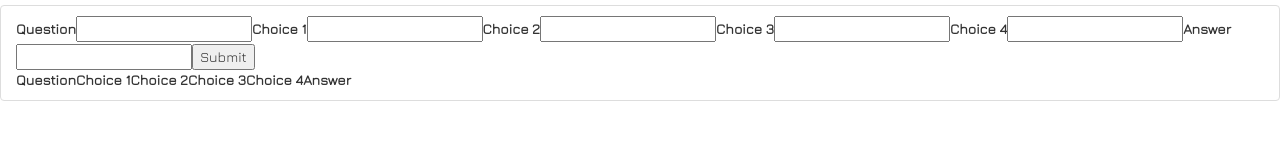
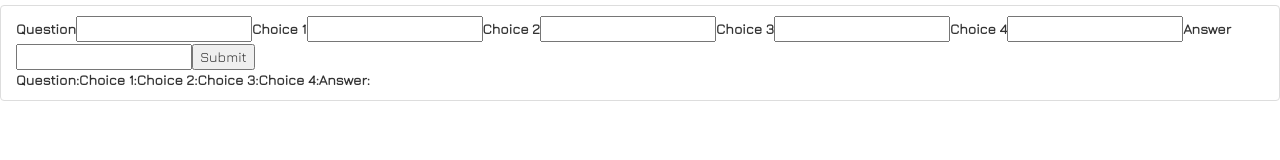
Before and after one commit to angelamchoi/react-trivia-game, a React (Create React App) app: page /create in a window 1280 px wide. Shown: the part 122-282 px from the top of the page. Built offline with nearby package versions, Linux system fonts and the light colour scheme.

Commit message:
cleaned up code

```diff
--- a/src/components/QuizForm/QuizForm.jsx
+++ b/src/components/QuizForm/QuizForm.jsx
@@ -9,63 +9,8 @@ class QuizForm extends Component {
     super();
     this.state = {
       quizData: []
-    // this.state = {
-    //   question: "",
-    //   choice1: "",
-    //   choice2: "",
-    //   choice3: "",
-    //   choice4: "",
-    //   answer: "",
-    //   errMsg: "",
-    // };
-    // this.updatePage = props.match && props.match.params.id;
   }
 }
-
-  // handleChange = (e) => {
-  //   this.setState({
-  //     [e.target.name]: e.target.value,
-  //   });
-  // };
-
-// async updateQuiz() {
-//     let quiz;
-//     if (this.updatePage) {
-//       quiz = await quizService.update({ ...this.state });
-//     } else {
-//       quiz = await quizService.create({ ...this.state });
-//     }
-//     return quiz;
-// }
-
-// handleSubmit = async (e) => {
-//     e.preventDefault();
-//     const quiz = await this.updateQuiz();
-//     if (quiz) {
-//       this.props.history.push("/");
-//     } else {
-//       window.confirm("quizUpdate failed");
-//     }
-//   };
-// handleCreate = (e) => {
-//   e.preventDefault()
-//   let err = this.formHasErr()
-//   if (err) {
-//     this.setState({ errMsg: err })
-//     return;
-//   }
-//   createQuiz(this.state)
-//     .then((data) => {
-//       this.props.createQuizUpdate(data)
-//     })
-//     .catch((err) => { console.log(err) })
-// }
-
-// handleChange = (e) => {
-//   this.setState({
-//     [e.target.name]: e.target.value,
-//   });
-// };
 
 handleSubmit= (e) => {
   e.preventDefault();
@@ -92,8 +37,6 @@ handleSubmit= (e) => {
 })
   this.refs.myForm.reset();
 
-
-
 }
 
 
@@ -103,7 +46,7 @@ render() {
     <div>
     <form ref="myForm">
       <label>Question</label>
-      <input type="text" name="txtQuestion" ref="txtQuestion" />
+      <input type="text" name="txtQuestion" ref="txtQuestion"/>
       <label>Choice 1</label>
       <input type="text" name="textChoice1" ref="textChoice1" />
       <label>Choice 2</label>
@@ -118,12 +61,12 @@ render() {
     </form>
     <table>
       <tr>
-        <th>Question</th>
-        <th>Choice 1</th>
-        <th>Choice 2</th>
-        <th>Choice 3</th>
-        <th>Choice 4</th>
-        <th>Answer</th>
+        <th>Question:</th>
+        <th>Choice 1:</th>
+        <th>Choice 2:</th>
+        <th>Choice 3:</th>
+        <th>Choice 4:</th>
+        <th>Answer:</th>
       </tr>
       {quizData.map((quiz, i) =>
         <tr key={i}>
```
